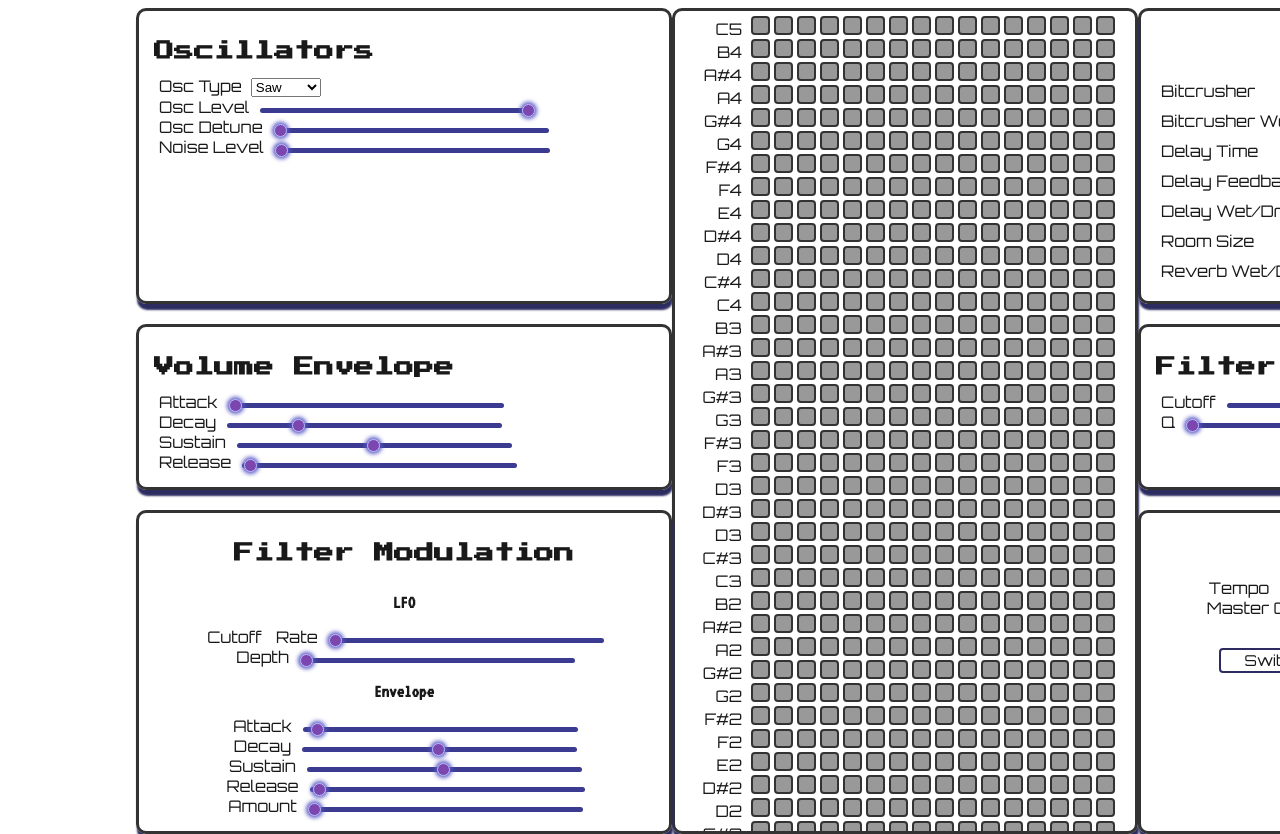
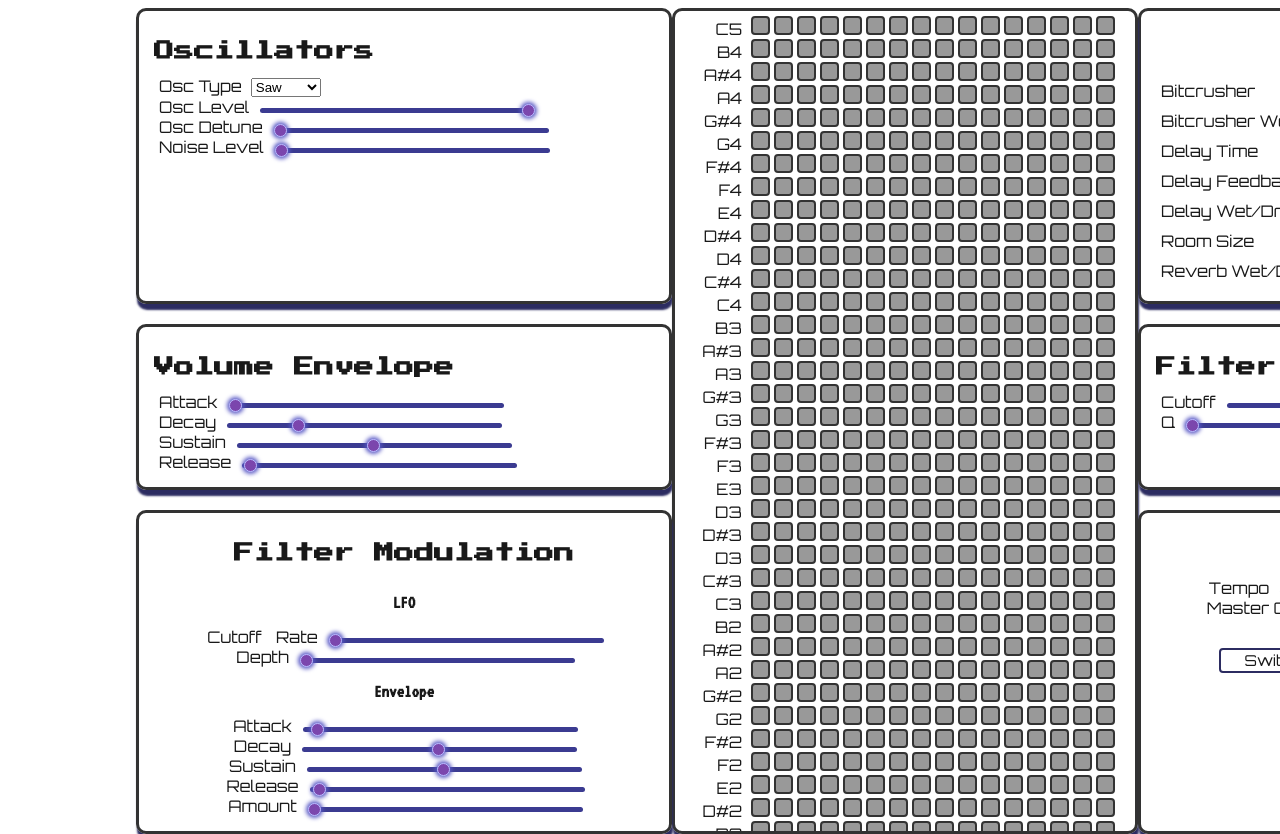
Before and after one commit to wmctavish/synth, a plain HTML site: page index.html in a window 1280 px wide. Shown: the top 834 px of the page. Drawn offline with Linux system fonts and the light colour scheme; a script that the page names is missing.

Commit message:
missing E3 note

```diff
--- a/index.html
+++ b/index.html
@@ -501,7 +501,7 @@
         </div>
 
         <div id="E3" class="E3">
-            <span class="noteLabel">D3 </span>
+            <span class="noteLabel">E3 </span>
             <input id='E3-1' type="checkbox"><label for="E3-1"></label>
             <input id='E3-2' type="checkbox"><label for="E3-2"></label>
             <input id='E3-3' type="checkbox"><label for="E3-3"></label>
@@ -518,6 +518,26 @@
             <input id='E3-14' type="checkbox"><label for="E3-14"></label>
             <input id='E3-15' type="checkbox"><label for="E3-15"></label>
             <input id='E3-16' type="checkbox"><label for="E3-16"></label>
+        </div>
+
+        <div id="D3" class="D3">
+            <span class="noteLabel">D3 </span>
+            <input id='D3-1' type="checkbox"><label for="D3-1"></label>
+            <input id='D3-2' type="checkbox"><label for="D3-2"></label>
+            <input id='D3-3' type="checkbox"><label for="D3-3"></label>
+            <input id='D3-4' type="checkbox"><label for="D3-4"></label>
+            <input id='D3-5' type="checkbox"><label for="D3-5"></label>
+            <input id='D3-6' type="checkbox"><label for="D3-6"></label>
+            <input id='D3-7' type="checkbox"><label for="D3-7"></label>
+            <input id='D3-8' type="checkbox"><label for="D3-8"></label>
+            <input id='D3-9' type="checkbox"><label for="D3-9"></label>
+            <input id='D3-10' type="checkbox"><label for="D3-10"></label>
+            <input id='D3-11' type="checkbox"><label for="D3-11"></label>
+            <input id='D3-12' type="checkbox"><label for="D3-12"></label>
+            <input id='D3-13' type="checkbox"><label for="D3-13"></label>
+            <input id='D3-14' type="checkbox"><label for="D3-14"></label>
+            <input id='D3-15' type="checkbox"><label for="D3-15"></label>
+            <input id='D3-16' type="checkbox"><label for="D3-16"></label>
         </div>
 
         <div id="D#3" class="D#3">
```
